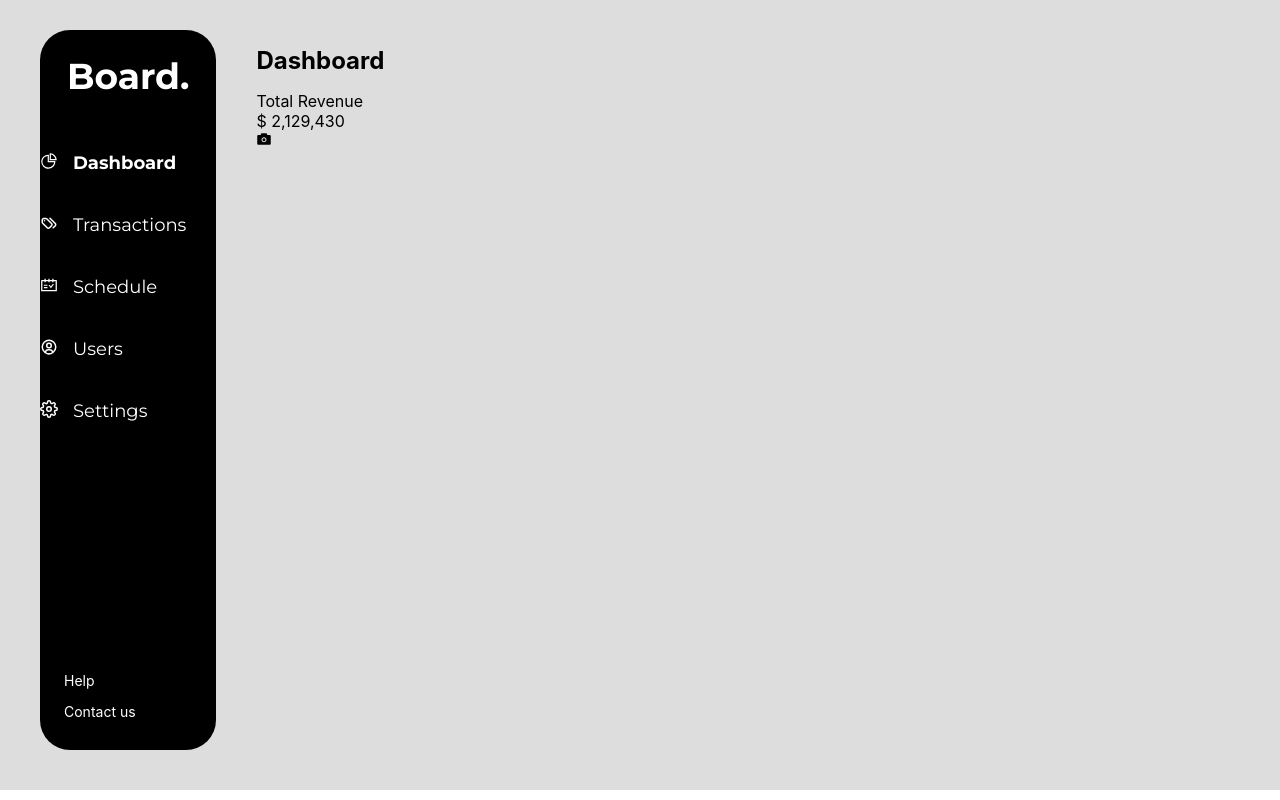
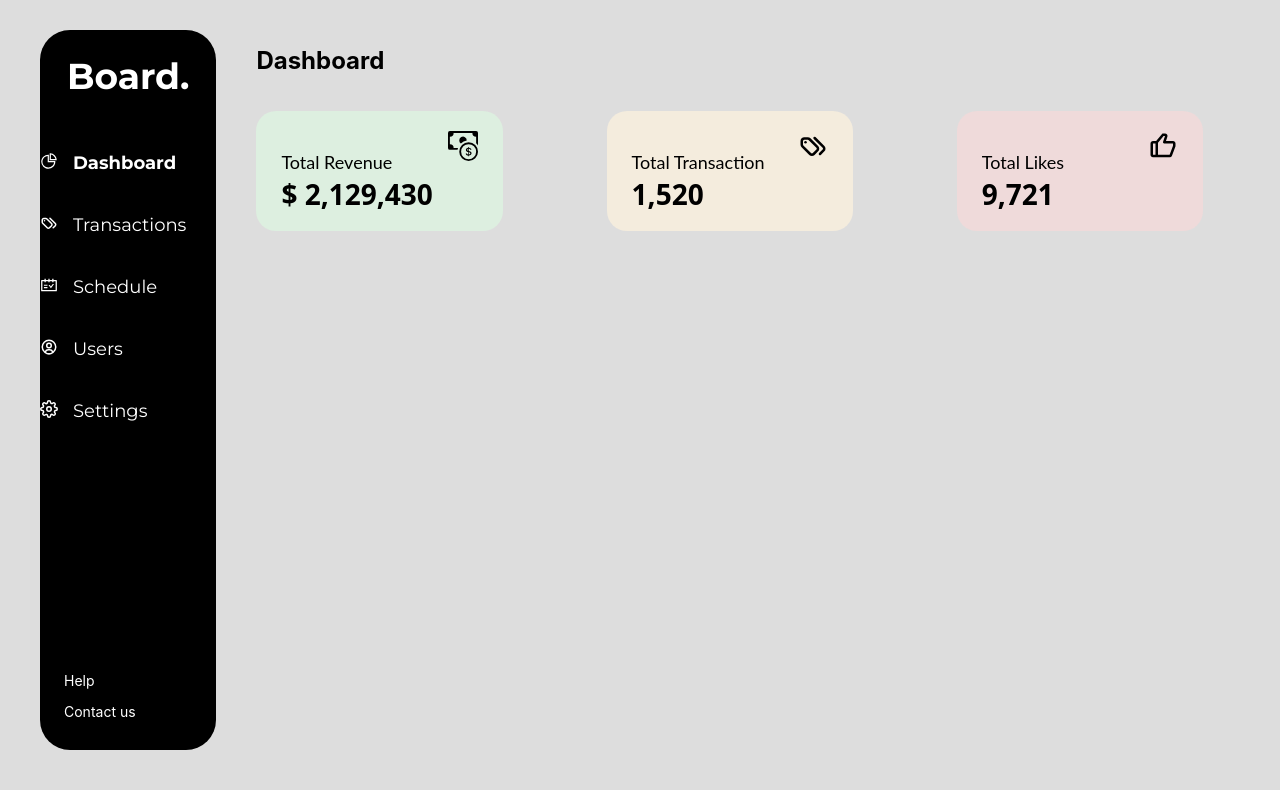
Before and after one commit to akku-18/listed, a React (Create React App) app: page / in a window 1280 px wide. Both pictures are taken after a click on the button "Sign In". Shown: the top 800 px of the page. Built offline with nearby package versions, Linux system fonts and the light colour scheme.

Commit message:
added cards section

```diff
--- a/src/dashboard/Dashboard.jsx
+++ b/src/dashboard/Dashboard.jsx
@@ -4,10 +4,10 @@ import { BiUserCircle, BiLike } from "react-icons/bi";
 import { AiOutlinePieChart } from "react-icons/ai";
 import { AiOutlineSchedule } from "react-icons/ai";
 import { TbTags } from "react-icons/tb";
-import { BsSearch, BsBell } from "react-icons/bs";
+import { BsBell } from "react-icons/bs";
 import { AiOutlineSearch } from "react-icons/ai";
 import { FiUsers } from "react-icons/fi";
-import { AiFillCamera } from "react-icons/ai";
+import { BsCashCoin } from "react-icons/bs";
 import dp from "./Alan DP.png";
 import "./dashboard.css";
 
@@ -60,12 +60,35 @@ export default function Dashboard() {
             <img src={dp} alt="" className="dp" />
           </div>
         </div>
-        <div className="total-revenue">
-          <div className="revenue-left">
-          <div className="revenue">Total Revenue</div>
-          <span>&#36; 2,129,430</span>
+        <div className="cards">
+          <div className="card" id="revenue">
+            <div className="card-left">
+              <div className="card-heading">Total Revenue</div>
+              <span className="card-amount">&#36; 2,129,430</span>
+            </div>
+            <BsCashCoin className="card-svg" />
           </div>
-          <AiFillCamera className="camera" />
+          <div className="card" id="transaction">
+            <div className="card-left">
+              <div className="card-heading">Total Transaction</div>
+              <span className="card-amount">1,520</span>
+            </div>
+            <TbTags className="card-svg" />
+          </div>
+          <div className="card" id="likes">
+            <div className="card-left">
+              <div className="card-heading">Total Likes</div>
+              <span className="card-amount">9,721</span>
+            </div>
+            <BiLike className="card-svg" />
+          </div>
+          <div className="card" id="users">
+            <div className="card-left">
+              <div className="card-heading">Total Users</div>
+              <span className="card-amount">892</span>
+            </div>
+            <FiUsers className="card-svg" />
+          </div>
         </div>
       </div>
     </div>
--- a/src/dashboard/dashboard.css
+++ b/src/dashboard/dashboard.css
@@ -94,3 +94,53 @@
     width: 30px;
     border-radius: 50%;
 }
+
+.cards{
+    display: flex;
+    justify-content: space-between;
+    margin-top: 20px;
+}
+
+.card{
+    width: 19%;
+    display: flex;
+    background: #DDEFE0;
+    border-radius: 20px;
+    display: flex;
+    justify-content: space-between;
+    /* align-items: center; */
+    font-family: 'Lato';
+    height: 120px;
+}
+.card-left{
+    margin-left: 25px;
+}
+
+.card-heading{
+    font-size: 18px;
+    padding-top: 40px;
+    padding-bottom: 5px;
+    /* margin-bottom: -10px; */
+}
+.card-amount{
+    font-family: 'Open Sans';
+    font-style: normal;
+    font-weight: 700;
+    font-size: 28px;
+    line-height: 33px;
+}
+.card-svg{
+    margin-top: 20px;
+    font-size: 30px;
+    margin-right: 25px;
+}
+
+#transaction{
+    background: #F4ECDD;
+}
+#likes{
+    background: #EFDADA;
+}
+#users{
+    background: #DEE0EF;
+}
```
